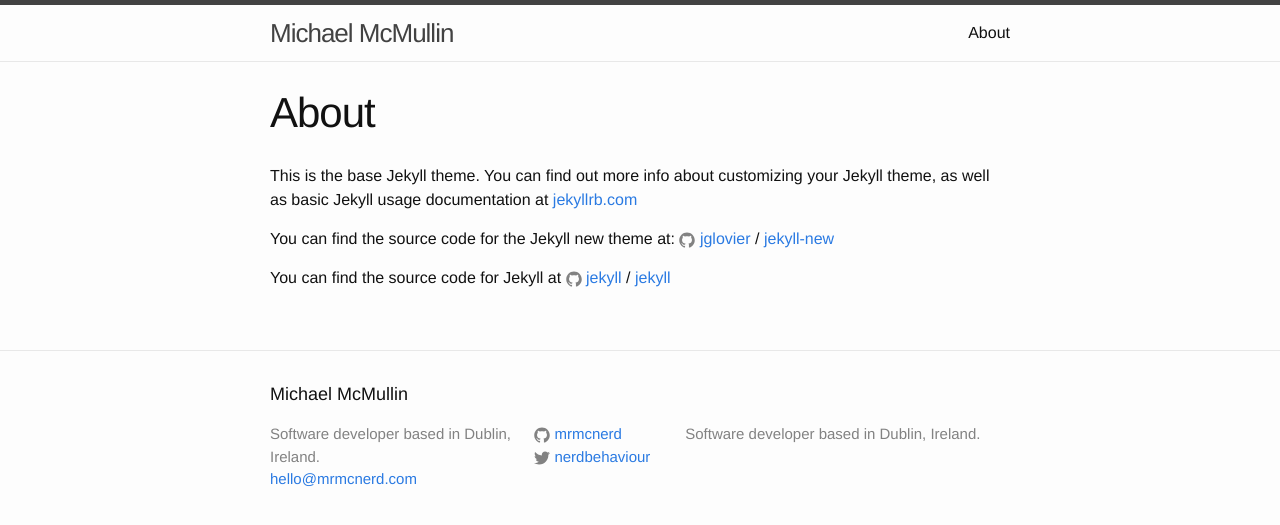
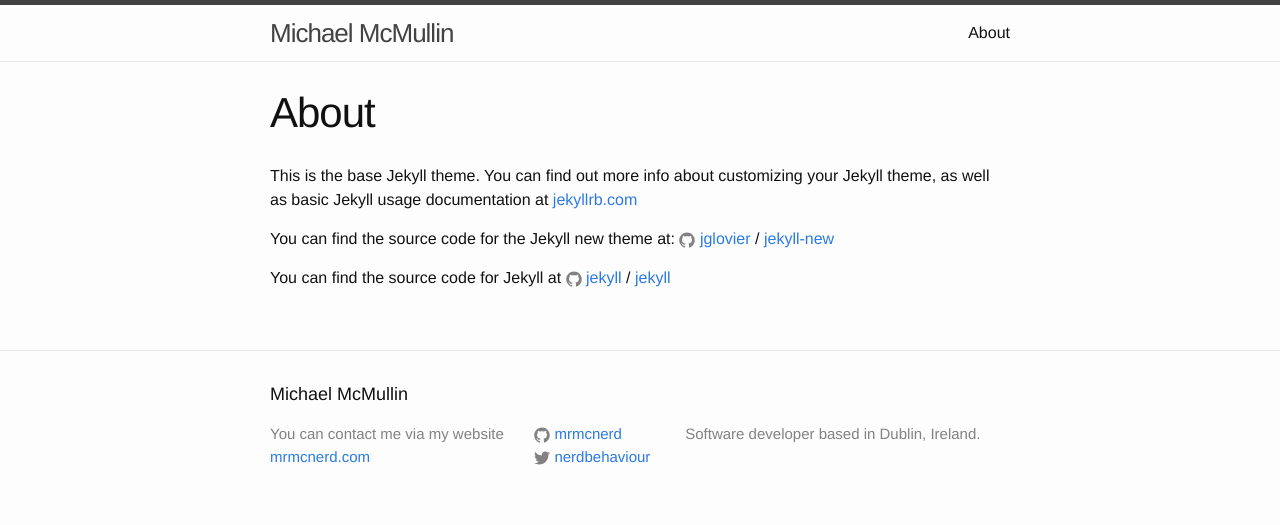
Before and after one commit to michaelmcmullin/michaelmcmullin.github.io, a Jekyll site: the page built from about.md, in a window 1280 px wide. Shown: the top 525 px of the page. Built offline with Jekyll 4.4.1, drawn with Linux system fonts in a browser that asks for light colours.

Commit message:
Replaces email address with link to contact form

```diff
--- a/_includes/footer.html
+++ b/_includes/footer.html
@@ -7,8 +7,8 @@
     <div class="footer-col-wrapper">
       <div class="footer-col footer-col-1">
         <ul class="contact-list">
-          <li>{{ site.description }}</li>
-          <li><a href="mailto:{{ site.email }}">{{ site.email }}</a></li>
+          <li>You can contact me via my website</li>
+          <li><a href="http://mrmcnerd.com/contact/">mrmcnerd.com</a></li>
         </ul>
       </div>
 
```
